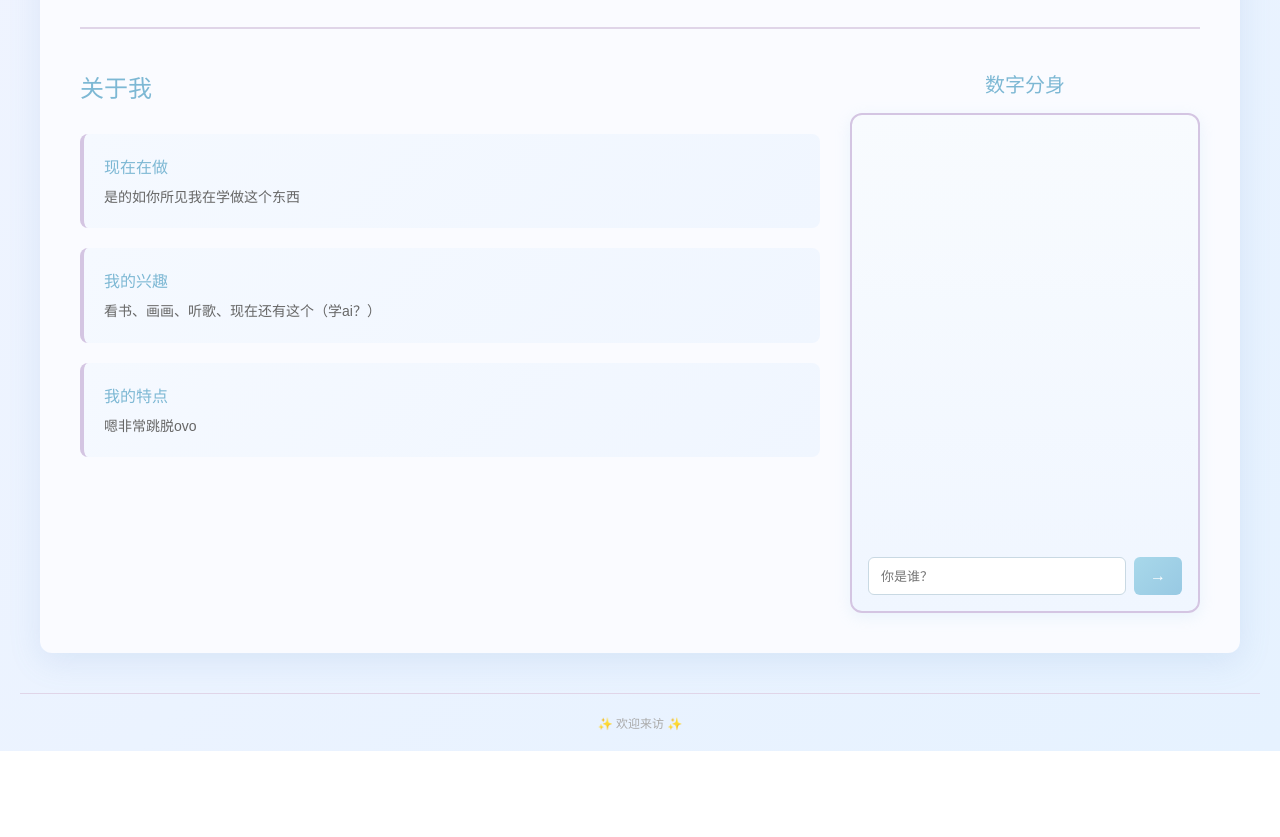
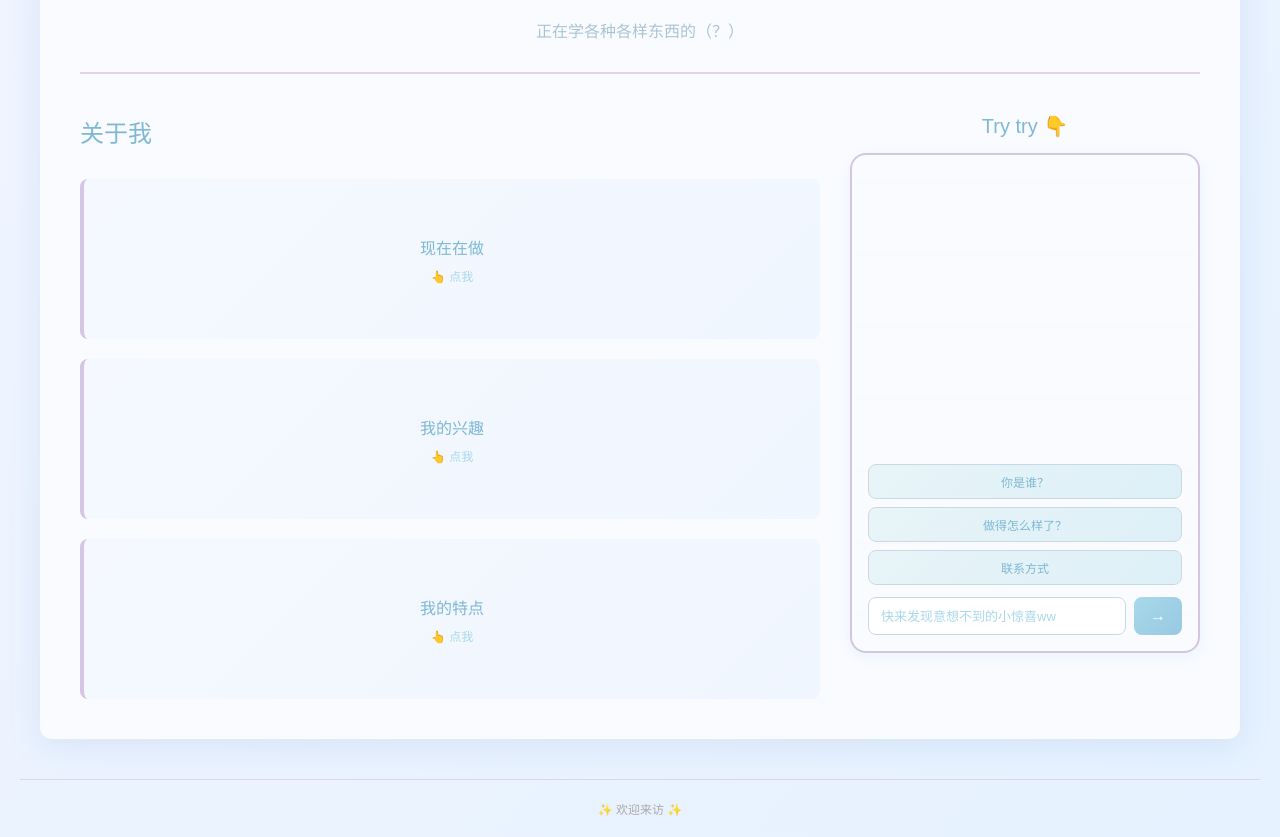
Before and after one commit to wwovow/personal-homepage, a website: page src/index.html in a window 1280 px wide. Shown: the part 276-1113 px from the top of the page. Before the commit the page ends 1027 px from the top, so only its background shows below. Drawn offline with Linux system fonts and the light colour scheme.

Commit message:
添加翻牌效果和优化聊天引导文案

```diff
--- a/src/css/chat.css
+++ b/src/css/chat.css
@@ -1,12 +1,20 @@
 #chat-window {
     background: linear-gradient(to bottom, #f8fbfe 0%, #f0f6ff 100%);
     border: 2px solid #d4c5e2;
-    border-radius: 12px;
+    border-radius: 16px;
     padding: 16px;
     height: 500px;
     display: flex;
     flex-direction: column;
     box-shadow: 0 4px 16px rgba(168, 216, 234, 0.2);
+    background-image:
+        repeating-linear-gradient(
+            0deg,
+            transparent,
+            transparent 35px,
+            rgba(212, 197, 226, 0.05) 35px,
+            rgba(212, 197, 226, 0.05) 36px
+        );
 }
 
 #messages {
@@ -16,27 +24,72 @@
     display: flex;
     flex-direction: column;
     gap: 12px;
+    padding: 8px 0;
 }
 
 .message {
     padding: 10px 14px;
-    border-radius: 8px;
+    border-radius: 12px;
     font-size: 13px;
     line-height: 1.5;
-    max-width: 90%;
+    max-width: 85%;
     word-wrap: break-word;
+    animation: slideIn 0.3s ease-out;
+}
+
+@keyframes slideIn {
+    from {
+        opacity: 0;
+        transform: translateY(10px);
+    }
+    to {
+        opacity: 1;
+        transform: translateY(0);
+    }
 }
 
 .user-message {
     align-self: flex-end;
     background: #a8d8ea;
     color: white;
+    border-radius: 12px 12px 4px 12px;
 }
 
 .bot-message {
     align-self: flex-start;
     background: #f0f0f0;
     color: #666;
+    border-radius: 12px 12px 12px 4px;
+}
+
+.quick-buttons {
+    display: flex;
+    flex-direction: column;
+    gap: 8px;
+    margin-bottom: 12px;
+}
+
+.quick-btn {
+    padding: 8px 12px;
+    background: linear-gradient(135deg, #e8f4f8 0%, #ddf0f7 100%);
+    color: #7db8d4;
+    border: 1px solid #c9d9e3;
+    border-radius: 8px;
+    cursor: pointer;
+    font-size: 12px;
+    font-weight: 500;
+    transition: all 0.2s;
+    font-family: inherit;
+}
+
+.quick-btn:hover {
+    background: linear-gradient(135deg, #d8ecf5 0%, #cde8f0 100%);
+    border-color: #a8d8ea;
+    transform: translateY(-2px);
+}
+
+.quick-btn:active {
+    transform: translateY(0);
 }
 
 .chat-input-group {
@@ -48,7 +101,7 @@
     flex: 1;
     padding: 10px 12px;
     border: 1px solid #c9d9e3;
-    border-radius: 6px;
+    border-radius: 8px;
     font-size: 13px;
     font-family: inherit;
     background: white;
@@ -65,7 +118,7 @@
     background: linear-gradient(135deg, #a8d8ea 0%, #98c9e3 100%);
     color: white;
     border: none;
-    border-radius: 6px;
+    border-radius: 8px;
     cursor: pointer;
     font-weight: 600;
     transition: all 0.3s;
@@ -85,4 +138,13 @@
     #chat-window {
         height: 350px;
     }
+
+    .message {
+        max-width: 90%;
+    }
 }
+
+#message-input::placeholder {
+    color: #a8d8ea;
+    font-weight: 500;
+}
--- a/src/css/style.css
+++ b/src/css/style.css
@@ -30,6 +30,14 @@ header {
 .avatar {
     font-size: 80px;
     margin-bottom: 15px;
+}
+
+.avatar img {
+    width: 120px;
+    height: 120px;
+    border-radius: 50%;
+    object-fit: cover;
+    box-shadow: 0 4px 12px rgba(168, 216, 234, 0.3);
 }
 
 header h1 {
@@ -107,6 +115,68 @@ footer {
     border-top: 1px solid #e0d5e8;
 }
 
+.flip-card {
+    background-color: transparent;
+    width: 100%;
+    height: 160px;
+    perspective: 1000px;
+    cursor: pointer;
+}
+
+.flip-card-inner {
+    position: relative;
+    width: 100%;
+    height: 100%;
+    transition: transform 0.6s;
+    transform-style: preserve-3d;
+}
+
+.flip-card.flipped .flip-card-inner {
+    transform: rotateY(180deg);
+}
+
+.flip-card-front, .flip-card-back {
+    position: absolute;
+    width: 100%;
+    height: 100%;
+    backface-visibility: hidden;
+    display: flex;
+    flex-direction: column;
+    justify-content: center;
+    align-items: center;
+    text-align: center;
+    padding: 20px;
+    border-radius: 8px;
+    border-left: 4px solid #d4c5e2;
+}
+
+.flip-card-front {
+    background: linear-gradient(135deg, #f5f9ff 0%, #f0f6ff 100%);
+    color: #7db8d4;
+}
+
+.flip-card-front h3 {
+    font-size: 16px;
+    font-weight: 500;
+    margin-bottom: 8px;
+}
+
+.flip-card-front p {
+    font-size: 12px;
+    color: #a8d8ea;
+}
+
+.flip-card-back {
+    background: linear-gradient(135deg, #e8f4f8 0%, #ddf0f7 100%);
+    color: #666;
+    transform: rotateY(180deg);
+}
+
+.flip-card-back p {
+    font-size: 14px;
+    line-height: 1.6;
+}
+
 @media (max-width: 768px) {
     .container {
         grid-template-columns: 1fr;
--- a/src/index.html
+++ b/src/index.html
@@ -10,7 +10,9 @@
 <body>
     <main>
         <header>
-            <div class="avatar">🌸</div>
+            <div class="avatar">
+  <img src="assets/849AC51B15741B539BB8E3DD73535B64.png" alt="头像">
+</div>
             <h1>昀</h1>
             <p class="tagline">正在学各种各样东西的（？）</p>
         </header>
@@ -18,26 +20,52 @@
         <div class="container">
             <section id="about" class="left-panel">
                 <h2>关于我</h2>
-                <div class="info-card">
+                <div class="flip-card" data-info="doing">
+                    <div class="flip-card-inner">
+                        <div class="flip-card-front">
                             <h3>现在在做</h3>
+                            <p>👆 点我</p>
+                        </div>
+                        <div class="flip-card-back">
                             <p>是的如你所见我在学做这个东西</p>
                         </div>
-                <div class="info-card">
+                    </div>
+                </div>
+                <div class="flip-card" data-info="interests">
+                    <div class="flip-card-inner">
+                        <div class="flip-card-front">
                             <h3>我的兴趣</h3>
+                            <p>👆 点我</p>
+                        </div>
+                        <div class="flip-card-back">
                             <p>看书、画画、听歌、现在还有这个（学ai？）</p>
                         </div>
-                <div class="info-card">
+                    </div>
+                </div>
+                <div class="flip-card" data-info="trait">
+                    <div class="flip-card-inner">
+                        <div class="flip-card-front">
                             <h3>我的特点</h3>
+                            <p>👆 点我</p>
+                        </div>
+                        <div class="flip-card-back">
                             <p>嗯非常跳脱ovo</p>
+                        </div>
+                    </div>
                 </div>
             </section>
 
             <aside id="chat" class="right-panel">
-                <h2>数字分身</h2>
+                <h2>Try try 👇</h2>
                 <div id="chat-window">
                     <div id="messages"></div>
+                    <div class="quick-buttons">
+                        <button class="quick-btn" data-question="你是谁">你是谁？</button>
+                        <button class="quick-btn" data-question="你现在做得怎么样了">做得怎么样了？</button>
+                        <button class="quick-btn" data-question="你的联系方式">联系方式</button>
+                    </div>
                     <div class="chat-input-group">
-                        <input type="text" id="message-input" placeholder="你是谁？">
+                        <input type="text" id="message-input" placeholder="快来发现意想不到的小惊喜ww">
                         <button id="send-button">→</button>
                     </div>
                 </div>
--- a/src/js/chat.js
+++ b/src/js/chat.js
@@ -46,7 +46,7 @@ const responses = {
   你叫什么: `你可以叫我 ${botInfo.name} ✨`,
   你现在做得怎么样了: `其实还可以啦！现在主要在${botInfo.doing}，在学做这个主页呢～`,
   你在做什么: `${botInfo.doing}`,
-  你的联系方式: `嗯...现在还在搭建中呢，可以通过主页找到我～`,
+  联系: `你能到这儿来跟我对话，那你肯定知道我的联系方式呀ww`,
   你擅长什么: `我${botInfo.skills}`,
   你的兴趣: `我喜欢${botInfo.interests}`,
   你的特点: `${botInfo.trait}`,
@@ -105,3 +105,20 @@ messageInput.addEventListener('keypress', (e) => {
     sendMessage();
   }
 });
+
+// 快速按钮功能
+const quickButtons = document.querySelectorAll('.quick-btn');
+quickButtons.forEach(btn => {
+  btn.addEventListener('click', () => {
+    const question = btn.getAttribute('data-question');
+    messageInput.value = question;
+    sendMessage();
+
+    // 平滑消失动画
+    btn.style.transition = 'opacity 0.3s ease-out';
+    btn.style.opacity = '0';
+    setTimeout(() => {
+      btn.style.display = 'none';
+    }, 300);
+  });
+});
--- a/src/js/main.js
+++ b/src/js/main.js
@@ -22,3 +22,10 @@ document.addEventListener('DOMContentLoaded', function() {
         chatWindow.scrollTop = chatWindow.scrollHeight; // Scroll to the bottom
     }
 });
+
+// 翻牌效果
+document.querySelectorAll('.flip-card').forEach(card => {
+  card.addEventListener('click', function() {
+    this.classList.toggle('flipped');
+  });
+});
```
Also changed, not shown: src/assets/849AC51B15741B539BB8E3DD73535B64.png (added). Lines whose indentation alone changed are shown as unchanged.
